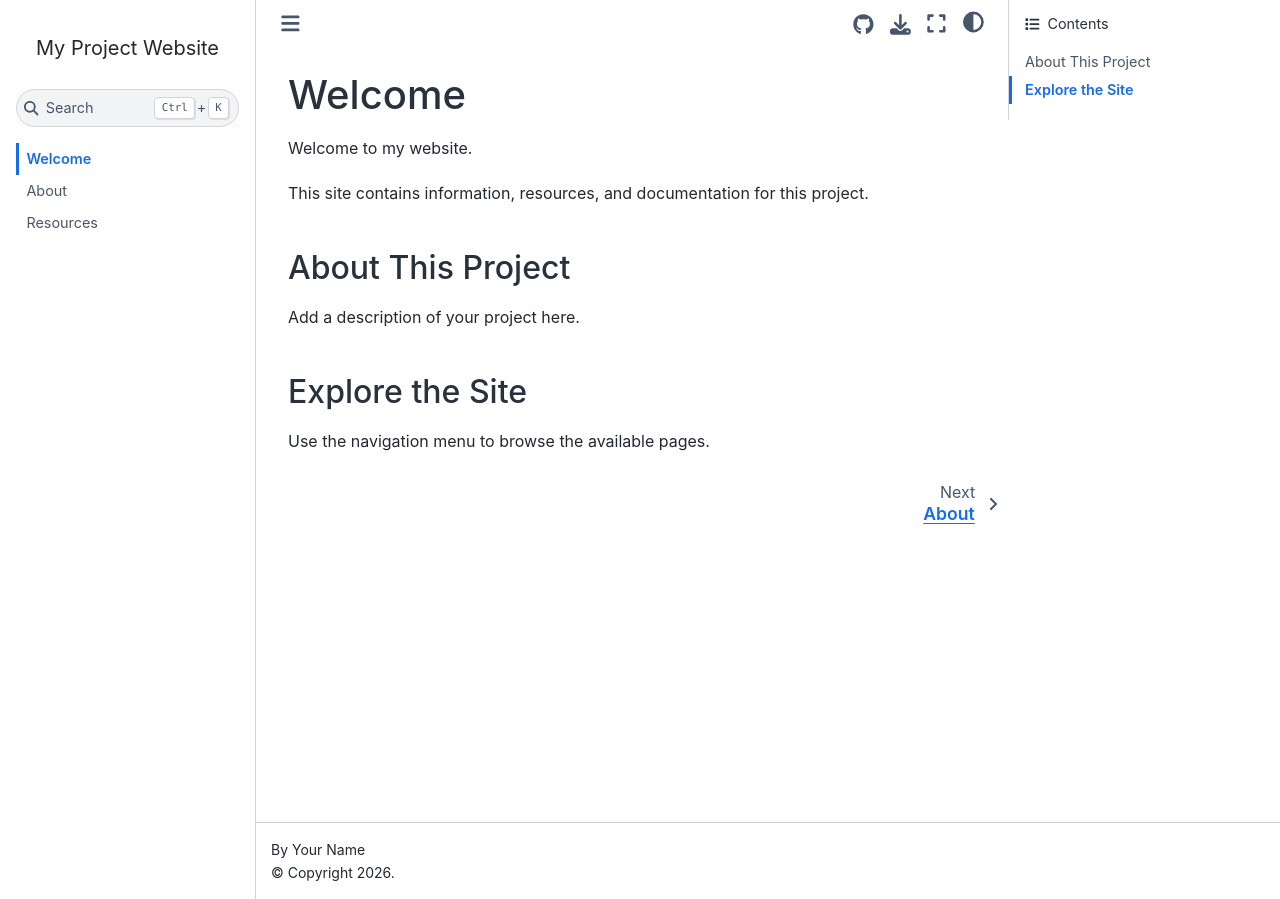
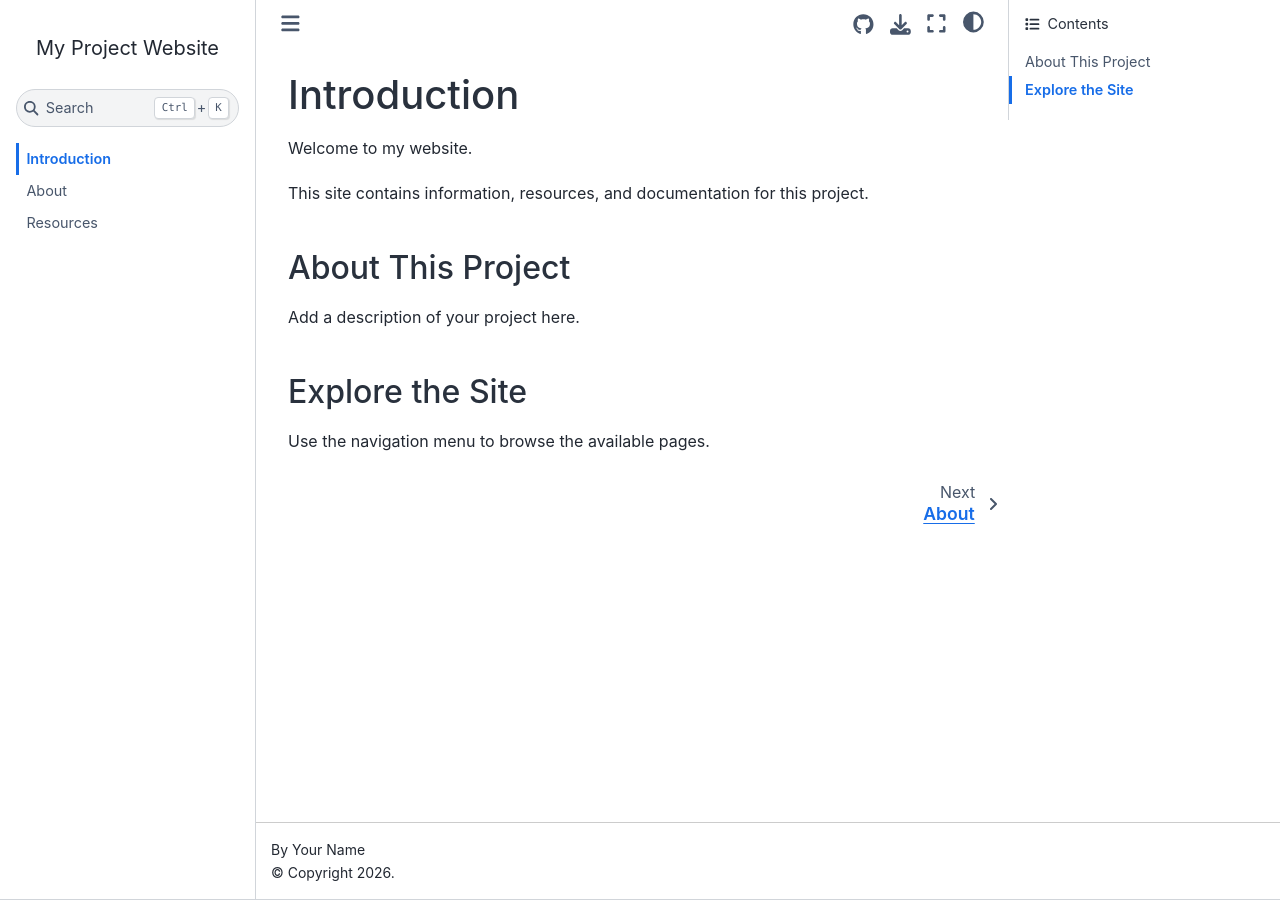
Before and after one commit to vvlooking/research-impact, a Jupyter Book: the page built from website/intro.md, in a window 1280 px wide. Built offline with Jupyter Book 1.0.4 settings and Sphinx 7.4.7 and the Sphinx Book theme 1.1.4, drawn with Linux system fonts in a browser that asks for light colours.

Commit message:
Update intro.md

```diff
--- a/website/intro.md
+++ b/website/intro.md
@@ -1,4 +1,4 @@
-# Welcome
+# Introduction
 
 Welcome to my website.
 
```
